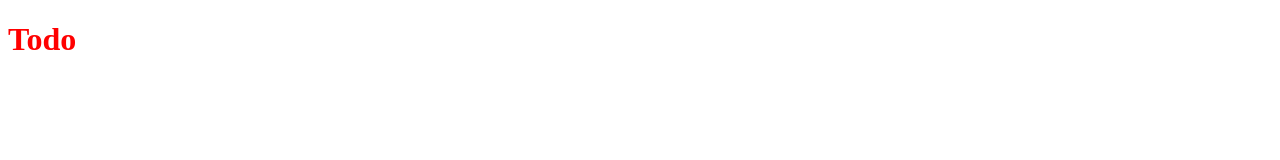
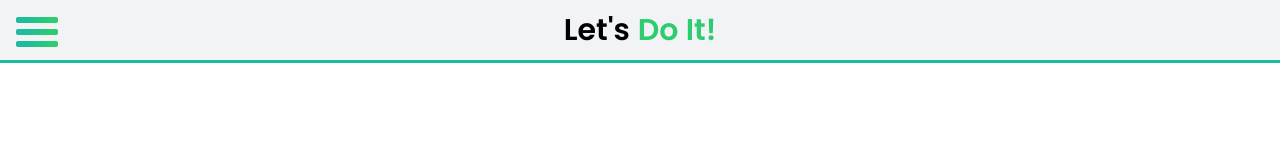
Before and after one commit to AbdulMoeez060/odin-todo, a website built with webpack: page src/template.html in a window 1280 px wide. Built offline with nearby package versions, Linux system fonts and the light colour scheme; files whose address does not match are found by name; a web font is replaced by a local one.

Commit message:
add basic nac

```diff
--- a/src/index.js
+++ b/src/index.js
@@ -1,3 +1,2 @@
 import './styles/main.css';
-
-console.log('generateJoke');
+import hamburger from './assets/hamburger.png';
--- a/src/styles/main.css
+++ b/src/styles/main.css
@@ -1,3 +1,45 @@
+@import url('https://fonts.googleapis.com/css2?family=Dancing+Script:wght@400;500;600;700&family=Kristi&family=Poppins:wght@300;400;500;600;700;800&family=Roboto:ital,wght@0,400;0,700;0,900;1,500&display=swap');
 *{
-    color: red;
+    margin: 0;
+    padding: 0;
+    font-family: 'Poppins', sans-serif;
+    --main-green : #1ABC9C;
+    --second-green :#2ECC71;
+    --bgColor2: #ececec;
+    --bgColor3: #f2f3f5;
+    --bgColor1: #fefcfe;
+    --bgColorPopUp: #f3f1f3;
+    --textColor: #374958;
+    --accentDark: #2abd67;
 }
+
+header{
+    position: fixed;
+    width: 100vw;
+    height: 60px;
+    background-color: var(--bgColor3);
+    display: flex;
+    justify-content: center;
+    align-items: center;
+    border-bottom: 3px solid var(--main-green);
+}
+.hamburger{
+    position: absolute;
+    display: flex;
+    align-items: center;
+    justify-content: center;
+    top: 5px;
+    left: 10px;
+    padding: 3px;
+}
+.logo{
+    display: flex;
+    align-items: center;
+    justify-content: center;
+    font-size: 30px;
+    font-weight: 600;
+}
+.logo >span{
+    margin-left: 8px;
+    color: var(--second-green);
+}
--- a/src/template.html
+++ b/src/template.html
@@ -7,7 +7,14 @@
     <title><%= htmlWebpackPlugin.options.title %></title>
 </head>
 <body>
-    <h1>Todo</h1>
+    <header>
+        <div class="hamburger">
+            <img src="hamburger.png" alt="">
+        </div>
+        <div class="logo">
+            Let's <span> Do It!</span>
+        </div>
+    </header>
 
 </body>
 </html>
```
Also changed, not shown: src/assets/hamburger.png (added).
